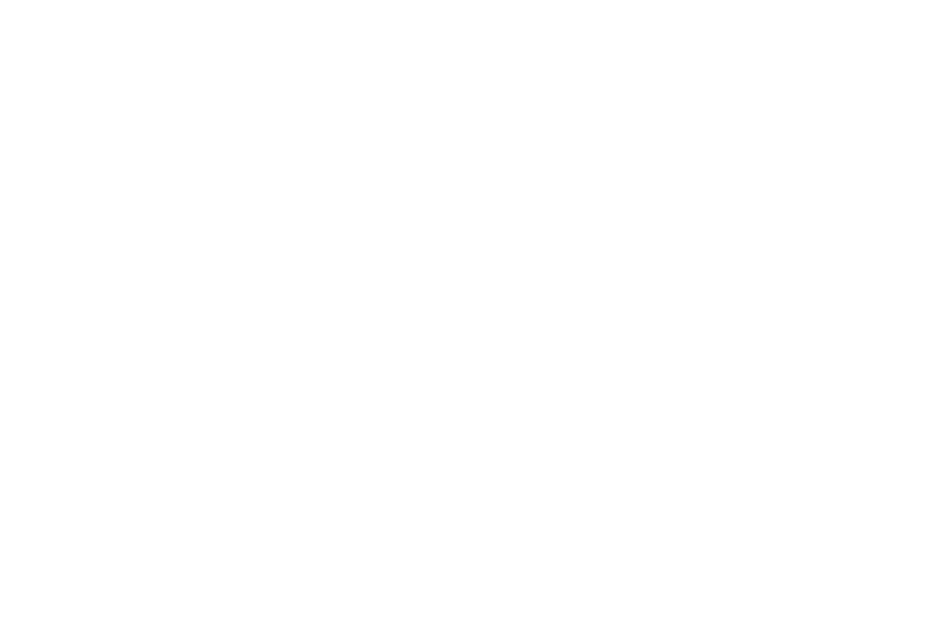
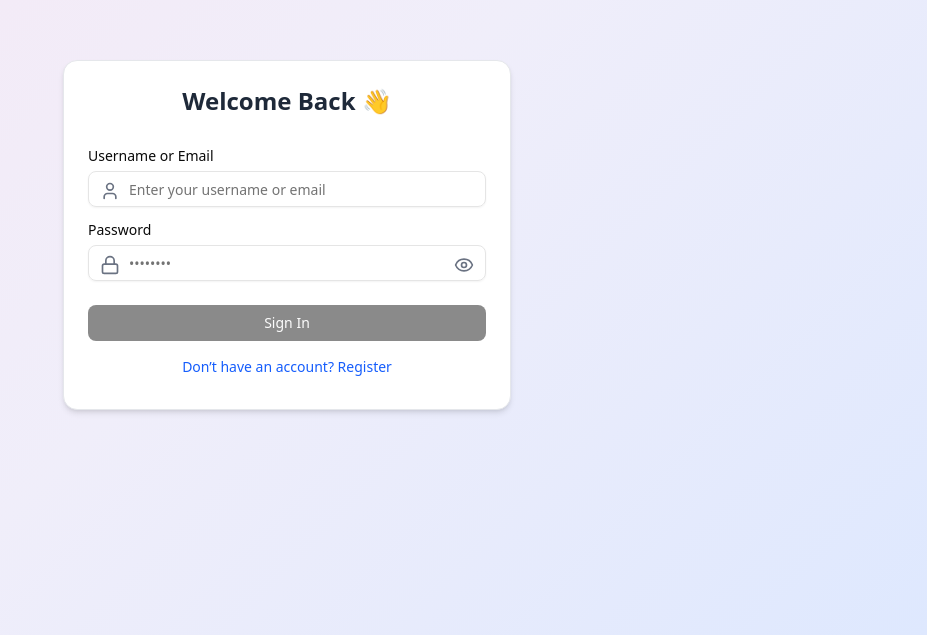
Before and after one commit to samex111/student-attendance-system, a React (Vite) app in the folder client/: page /signin in a window 1280 px wide. Before the commit this address had no page. Shown: the part 165-800 px from the top of the page, without its empty margins (353-1280 px from the left). Built offline with nearby package versions, Linux system fonts and the light colour scheme.

Commit message:
ficing routing points

```diff
--- a/client/src/App.tsx
+++ b/client/src/App.tsx
@@ -2,6 +2,7 @@
 import { BrowserRouter, Route, Routes } from 'react-router-dom'
 import './App.css'
 import SignUp from './pages/FacultySignup'
+import Signin from './pages/FacultySignin'
 
 function App() {
 
@@ -15,9 +16,8 @@
             HI there
           </div>
         } />
-
         <Route path="/signup" element={<SignUp />} />
-
+        <Route path="/signin" element={<Signin />} />
       </Routes>
     </BrowserRouter>
     </>
--- /dev/null
+++ b/client/src/pages/FacultySignin.tsx
@@ -0,0 +1,118 @@
+import { useContext, useState } from "react"
+import { useNavigate } from "react-router-dom"
+import { Button } from "@/components/ui/button"
+import { Card, CardContent, CardFooter, CardHeader, CardTitle } from "@/components/ui/card"
+import { Input } from "@/components/ui/input"
+import { Label } from "@/components/ui/label"
+import { User, Lock, Loader2 } from "lucide-react"
+import { Eye } from 'lucide-react';
+import { EyeOff } from 'lucide-react';
+
+
+export default function Signin() {
+  const navigate = useNavigate()
+
+  const [identifier, setIdentifier] = useState("")
+  const [password, setPassword] = useState("")
+  const [loading, setLoading] = useState(false)
+  const [type, setType] = useState('password')
+
+  const handleSignIn = async () => {
+    setLoading(true)
+    try {
+      const res = await fetch("http://localhost:3000/api/faculty/signin", {
+        method: "POST",
+        headers: { "Content-Type": "application/json" },
+        body: JSON.stringify({ identifire: identifier, password }),
+        credentials: "include",
+      })
+
+      const data = await res.json()
+      localStorage.setItem("StudentID", data.studentId)
+
+      if (res.ok) {
+        alert("Signin successful ✅")
+        navigate("/dashboard")
+      } else {
+        alert(data.msg || "Signin failed ❌")
+      }
+    } catch (e) {
+      console.error(e)
+      alert("Error during signin")
+    } finally {
+      setLoading(false)
+    }
+  }
+
+  return (
+    <div className="w-full h-screen flex items-center justify-center bg-[linear-gradient(135deg,#f6e8f4_0%,#f0eefa_50%,#dee8fe_100%)] px-4">
+      <Card className="w-full max-w-md shadow-md border border-gray-200">
+        <CardHeader>
+          <CardTitle className="text-2xl text-center font-semibold text-gray-800">
+            Welcome Back 👋
+          </CardTitle>
+        </CardHeader>
+
+        <CardContent className="space-y-4">
+          <div className="space-y-2">
+            <Label htmlFor="identifier">Username or Email</Label>
+            <div className="relative">
+              <User className="absolute left-3 top-2.5 h-5 w-5 text-gray-500" />
+              <Input
+                id="identifier"
+                type="text"
+                placeholder="Enter your username or email"
+                className="pl-10"
+                value={identifier}
+                onChange={(e) => setIdentifier(e.target.value)}
+              />
+            </div>
+          </div>
+
+          {/* Password */}
+          <div className="space-y-2">
+            <Label htmlFor="password">Password</Label>
+            <div className="relative">
+              <Lock className="absolute left-3 top-2.5 h-5 w-5 text-gray-500" />
+              {type === "password" ? <Eye onClick={() => setType("text")} className="absolute right-3 top-2.5 h-5 w-5 text-gray-500" />
+                : <EyeOff onClick={() => setType("password")} className="absolute right-3 top-2.5 h-5 w-5 text-gray-500" />}
+              <Input
+                id="password"
+                type={type}
+                placeholder="••••••••"
+                className="pl-10"
+                value={password}
+                onChange={(e) => setPassword(e.target.value)}
+
+              />
+            </div>
+          </div>
+        </CardContent>
+
+        <CardFooter className="flex flex-col gap-2">
+          <Button
+            onClick={handleSignIn}
+            className="w-full"
+            disabled={loading || !identifier || !password}
+          >
+            {loading ? (
+              <>
+                <Loader2 className="animate-spin mr-2 h-4 w-4" /> Signing in...
+              </>
+            ) : (
+              "Sign In"
+            )}
+          </Button>
+
+          <Button
+            variant="link"
+            className="text-blue-600 hover:text-blue-800"
+            onClick={() => navigate("/signup")}
+          >
+            Don’t have an account? Register
+          </Button>
+        </CardFooter>
+      </Card>
+    </div>
+  )
+}
--- a/client/src/pages/FacultySignup.tsx
+++ b/client/src/pages/FacultySignup.tsx
@@ -20,11 +20,10 @@
   const [otpSent, setOtpSent] = useState(false)
   const [type,setType] = useState('password')
 
-
   const handleSignup = async () => {
     setLoading(true)
     try {
-      const res = await fetch("http://localhost:3000/api/v1/user/signup", {
+      const res = await fetch("http://localhost:3000/api/faculty/signup", {
         method: "POST",
         headers: { "Content-Type": "application/json" },
         body: JSON.stringify({ email, username, password }),
@@ -50,7 +49,7 @@
   const handleVerifyOtp = async () => {
     setLoading(true)
     try {
-      const res = await fetch("http://localhost:3000/api/v1/user/verify-otp", {
+      const res = await fetch("http://localhost:3000/api/faculty/verify-otp", {
         method: "POST",
         headers: { "Content-Type": "application/json" },
         body: JSON.stringify({ email, otp }),
@@ -165,7 +164,7 @@
           <Button
             variant="link"
             className="text-blue-600 hover:text-blue-800"
-            onClick={() => navigate("/user/signin")}
+            onClick={() => navigate("/signin")}
           >
             Already have an account? Login
           </Button>
```
Also changed, not shown: 1 other file (tests, documents, lock files or other folders).
